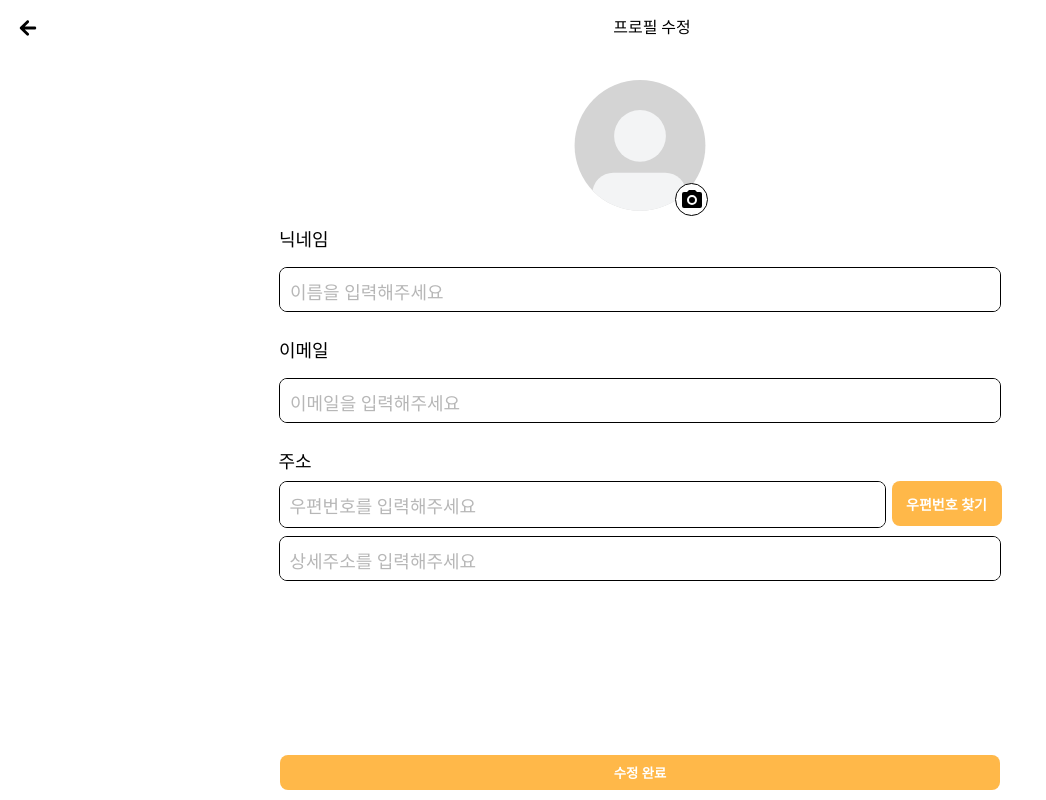
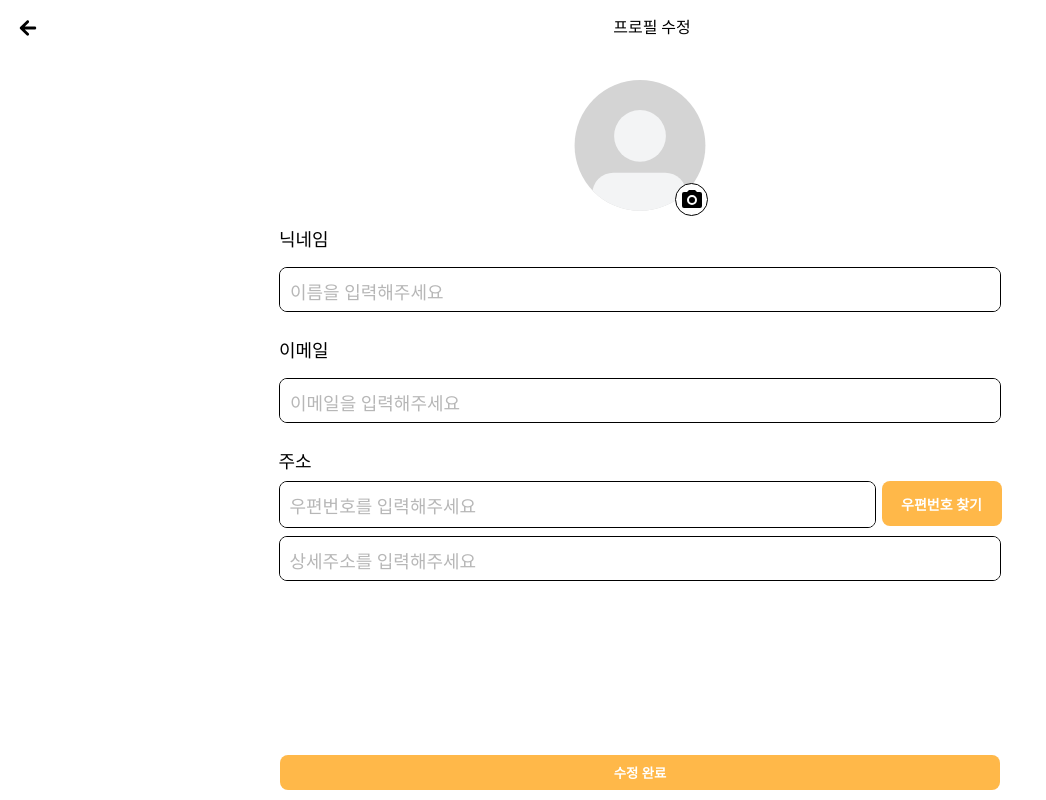
Before and after one commit to ShareEatIt/ShareEatIt-front, a React (Create React App) app: page /profile in a window 1280 px wide. Shown: the whole page, without its empty margins (0-1046 px from the left). Built offline with nearby package versions, Linux system fonts and the light colour scheme; no server answers.

Commit message:
💄 프로필 수정 우편번호 버튼 UI 수정

```diff
--- a/src/pages/my/my.js
+++ b/src/pages/my/my.js
@@ -161,7 +161,7 @@ const M = {
   PostcodeTextarea: styled.textarea`
     display: flex;
     justify-content: center;
-    width: 585px;
+    width: 575px;
     height: 25px;
     padding: 10px;
     border: 1px solid black;
@@ -177,11 +177,12 @@ const M = {
       outline: none;
     }
     @media (max-width: 800px) {
-      width: 220px;
+      width: 250px;
+      height: 50px;
     }
   `,
   PostcodeBtn: styled.button`
-    width: 110px;
+    width: 120px;
     height: 45px;
     padding: 8px;
     margin-left: 6px;
@@ -190,6 +191,10 @@ const M = {
     border-radius: 8px;
     font-weight: 700;
     font-size: 14px;
+    @media (max-width: 800px) {
+      width: 80px;
+      height: 70px;
+    }
   `,
 
   // 키워드 설정
```
